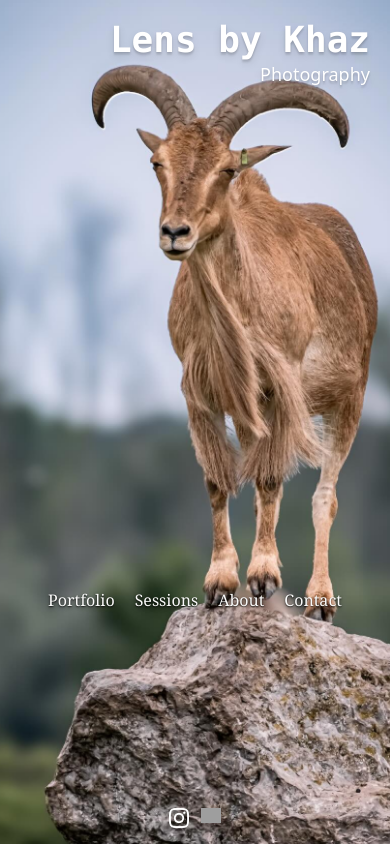
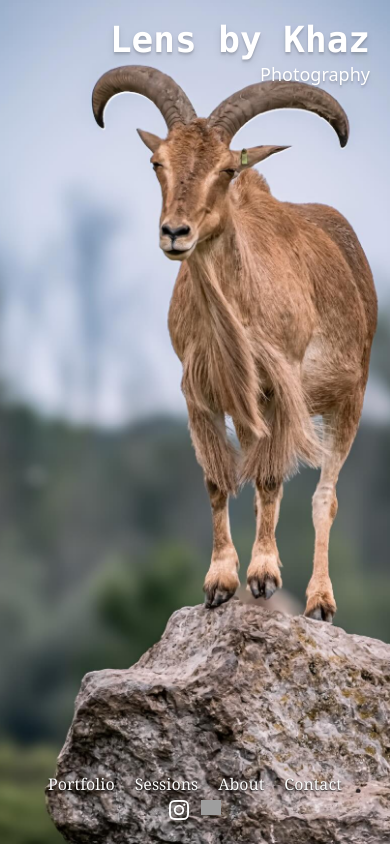
Before and after one commit to daynamariejpembie/lensbykhaz, a Next.js app: page / in a window 390 px wide. Built offline with nearby package versions, Linux system fonts and the light colour scheme; grey boxes are pictures that could not be loaded.

Commit message:
Make website homepage responsive

```diff
--- a/src/app/Components/Socials.js
+++ b/src/app/Components/Socials.js
@@ -3,7 +3,7 @@ import Image from "next/image";
 
 export default function Socials() {
     return (
-        <div className="flex justify-center space-x-1 w-full sm:justify-end">
+        <div className="flex space-x-1 w-full justify-center md:justify-end">
             <Link href="https://www.instagram.com/lens_bykhaz/" target="_blank">
               <Image
               className="w-7 p-1"
--- a/src/app/page.js
+++ b/src/app/page.js
@@ -4,15 +4,21 @@ import Socials from "./Components/Socials";
 
 export default function Home() {
   return (
-    <div className="bg-[url('./Images/goat-mobile.png')] bg-cover h-screen sm:bg-[url('./Images/goats.png')] bg-center flex flex-col">
+    <div className="bg-[url('./Images/goat-mobile.png')] bg-cover h-screen md:bg-[url('./Images/goats.png')] bg-center flex flex-col">
       <div className="flex flex-col space-y-120 sm:space-y-0 h-full justify-center">
-        <div className="flex flex-col w-full items-end p-5 text-shadow-lg">
+        <div className="flex flex-col w-full items-end p-5 text-shadow-lg md:">
           <h1 className="font-extrabold text-white text-4xl font-mono">Lens by Khaz</h1>
           <h2 className="text-white text-lg font-sans font-light">Photography</h2>
         </div>
-         <Navigation />
+        <div className="hidden md:flex md:justify-end">
+          <Navigation />
+        </div>
+        <div className="w-full h-full flex flex-col justify-end items-center align-center content-center p-5 md:hidden">
+          <Navigation />
+          <Socials />
+        </div>
       </div>
-      <div className="w-full h-full py-3 flex items-end">
+      <div className="hidden w-full h-full py-3 md:flex md:justify-end md:items-end">
         <Socials />
       </div>
     </div>
```
